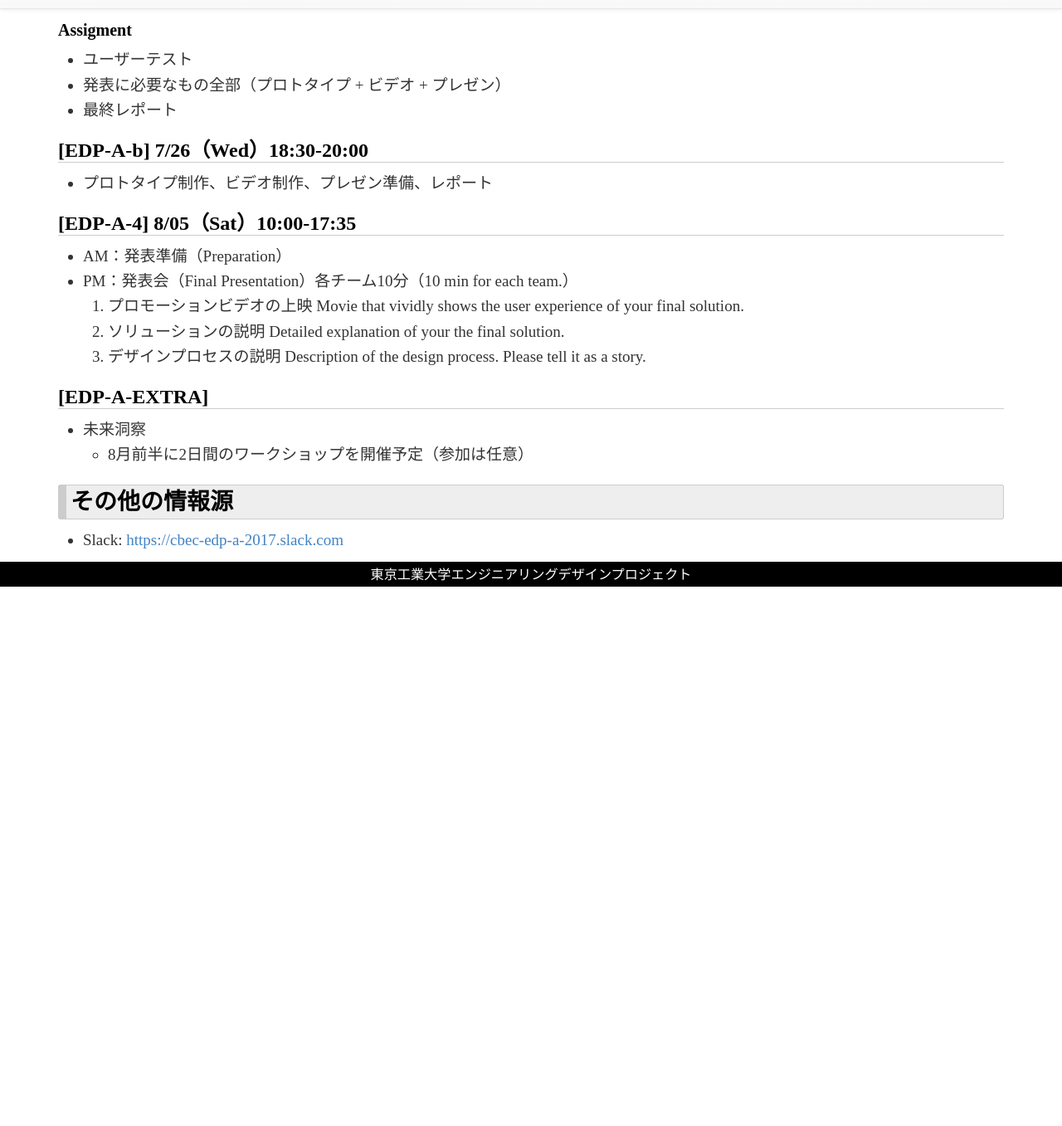
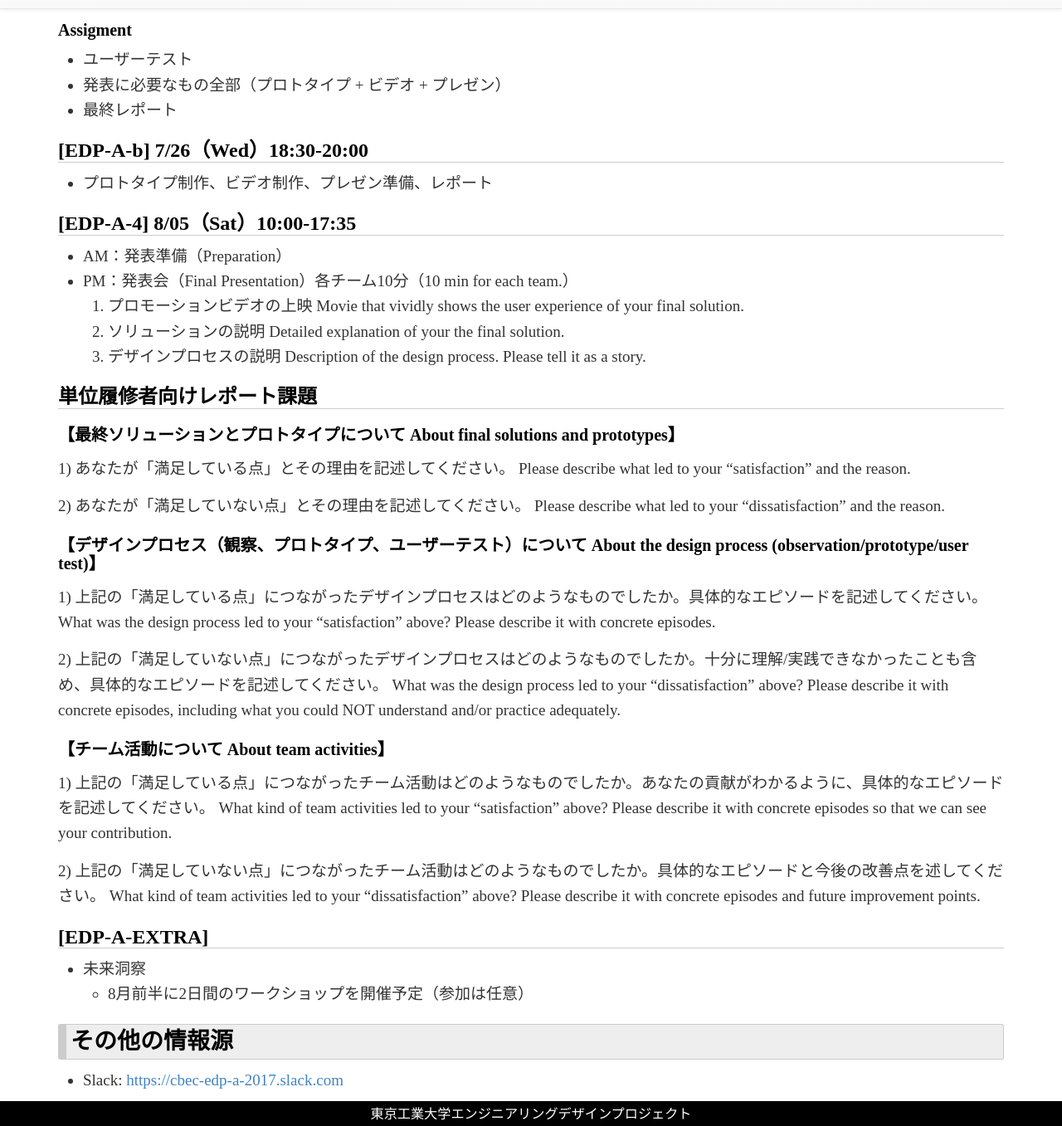
Before and after one commit to titech-edp/titech-edp.github.io, a Jekyll site: the page built from 2017-edp-a/index.md, in a window 1280 px wide and 1400 px high, scrolled down 9073 px, cut to the strip 43-1400 px from the top of the window. Shown: the whole strip at 83% size. Built offline with Jekyll 4.4.1, drawn with Linux system fonts in a browser that asks for light colours; nearby versions of some CDN libraries; library files that are not in the unit come from our copies; before the commit the page ends 9823 px from its top, so only the background shows below that.

Commit message:
Add report

```diff
--- a/2017-edp-a/index.md
+++ b/2017-edp-a/index.md
@@ -193,6 +193,35 @@ In the next class, please bring your fully charged PCs with the Arduino IDE.
   3. デザインプロセスの説明
   Description of the design process. Please tell it as a story.
 
+
+## 単位履修者向けレポート課題
+
+
+### 【最終ソリューションとプロトタイプについて About final solutions and prototypes】
+
+1) あなたが「満足している点」とその理由を記述してください。
+Please describe what led to your "satisfaction" and the reason.
+
+2) あなたが「満足していない点」とその理由を記述してください。
+Please describe what led to your "dissatisfaction" and the reason.
+
+### 【デザインプロセス（観察、プロトタイプ、ユーザーテスト）について About the design process (observation/prototype/user test)】
+
+1) 上記の「満足している点」につながったデザインプロセスはどのようなものでしたか。具体的なエピソードを記述してください。
+What was the design process led to your "satisfaction" above? Please describe it with concrete episodes.
+
+2) 上記の「満足していない点」につながったデザインプロセスはどのようなものでしたか。十分に理解/実践できなかったことも含め、具体的なエピソードを記述してください。
+What was the design process led to your "dissatisfaction" above? Please describe it with concrete episodes, including what you could NOT understand and/or practice adequately.
+
+### 【チーム活動について About team activities】
+
+1) 上記の「満足している点」につながったチーム活動はどのようなものでしたか。あなたの貢献がわかるように、具体的なエピソードを記述してください。
+What kind of team activities led to your "satisfaction" above? Please describe it with concrete episodes so that we can see your contribution.
+
+2) 上記の「満足していない点」につながったチーム活動はどのようなものでしたか。具体的なエピソードと今後の改善点を述してください。
+What kind of team activities led to your "dissatisfaction" above? Please describe it with concrete episodes and future improvement points.
+
+
 ## [EDP-A-EXTRA]
 
 - 未来洞察
```
